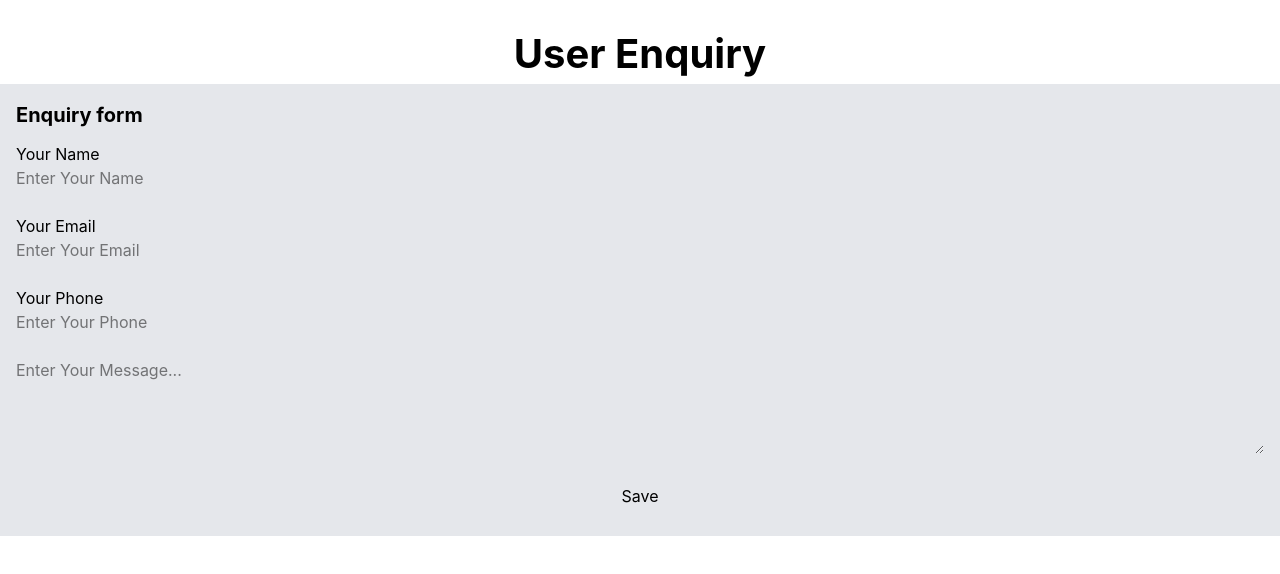
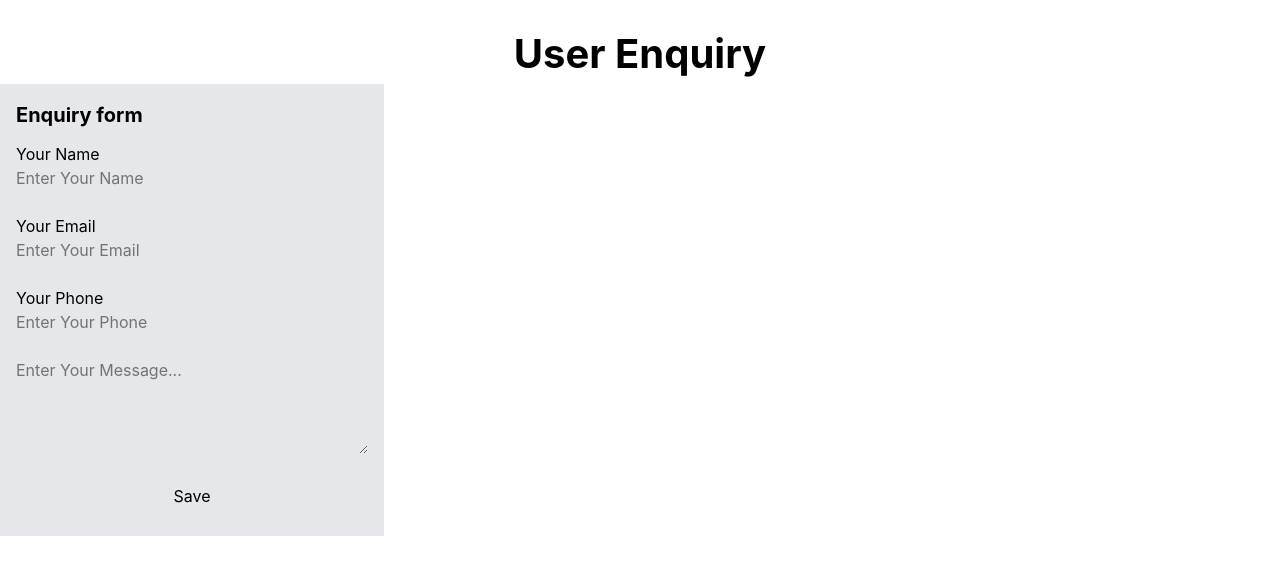
Before and after one commit to fahimsna/04_08_2026, a React (Vite) app in the folder client/: page / in a window 1280 px wide. Shown: the top 574 px of the page. Built offline with nearby package versions, Linux system fonts and the light colour scheme.

Commit message:
Fixed UI

```diff
--- a/client/src/Enquiry.jsx
+++ b/client/src/Enquiry.jsx
@@ -5,7 +5,7 @@ export default function Enquiry() {
   return (
     <div>
       <h1 className="text-[40px] text-center pt-6 font-bold">User Enquiry</h1>
-      <div className="grid grid-cols-2-[30%_auto]">
+      <div className="grid grid-cols-[30%_auto]">
         <div className="bg-gray-200 p-4">
           <h2 className="text-[20px] font-bold">Enquiry form</h2>
           <form action="">
```
